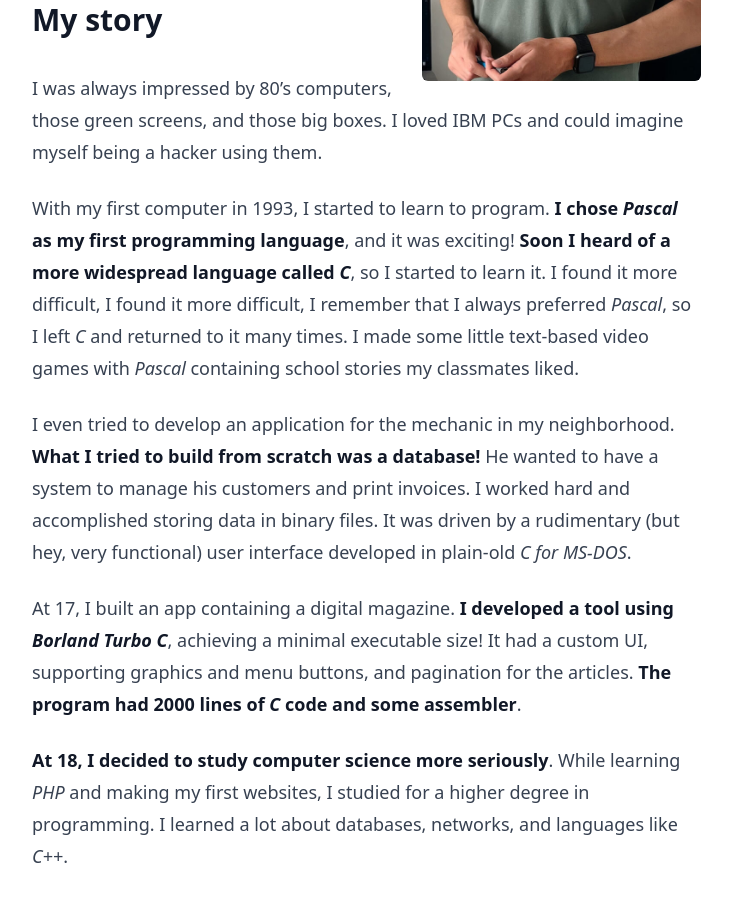
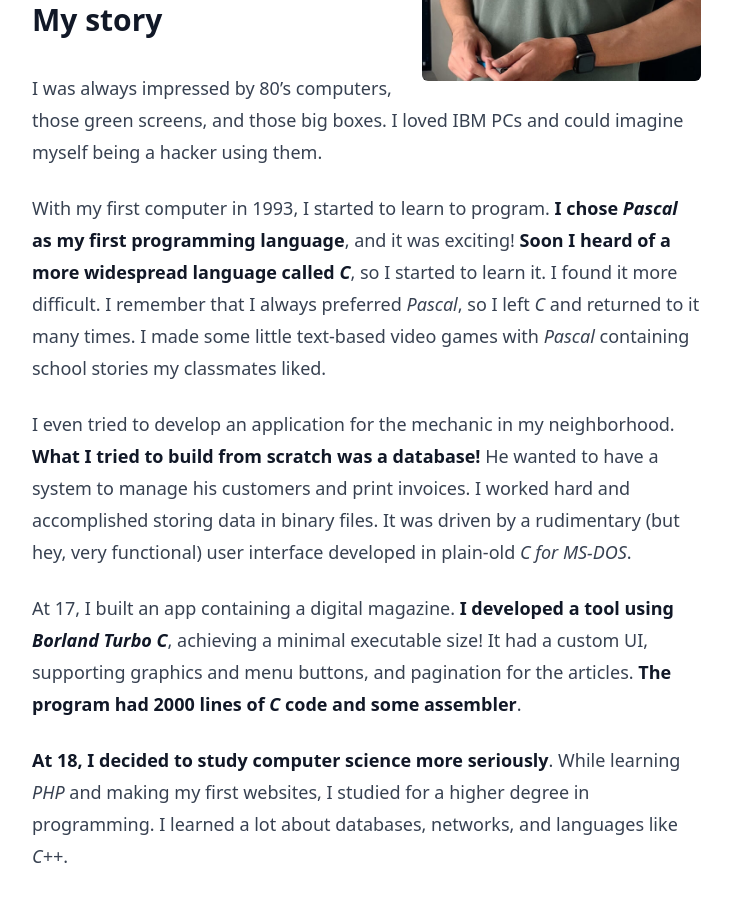
Before and after one commit to davidmles/davidmles.github.io, a Jekyll site: the page built from bio.md, in a window 1280 px wide and 900 px high, scrolled down 696 px. Shown: the whole window, without its empty margins (184-916 px from the left). Built offline with Jekyll 4.4.1, drawn with Linux system fonts in a browser that asks for light colours.

Commit message:
Remove repetition

```diff
--- a/bio.md
+++ b/bio.md
@@ -19,7 +19,7 @@ h1_title: Bio
 
   I was always impressed by 80’s computers, those green screens, and those big boxes. I loved IBM PCs and could imagine myself being a hacker using them.
 
-  With my first computer in 1993, I started to learn to program. **I chose *Pascal* as my first programming language**, and it was exciting! **Soon I heard of a more widespread language called *C***, so I started to learn it. I found it more difficult, I found it more difficult, I remember that I always preferred *Pascal*, so I left *C* and returned to it many times. I made some little text-based video games with *Pascal* containing school stories my classmates liked.
+  With my first computer in 1993, I started to learn to program. **I chose *Pascal* as my first programming language**, and it was exciting! **Soon I heard of a more widespread language called *C***, so I started to learn it. I found it more difficult. I remember that I always preferred *Pascal*, so I left *C* and returned to it many times. I made some little text-based video games with *Pascal* containing school stories my classmates liked.
 
   I even tried to develop an application for the mechanic in my neighborhood. **What I tried to build from scratch was a database!** He wanted to have a system to manage his customers and print invoices. I worked hard and accomplished storing data in binary files. It was driven by a rudimentary (but hey, very functional) user interface developed in plain-old *C for MS-DOS*.
 
```
